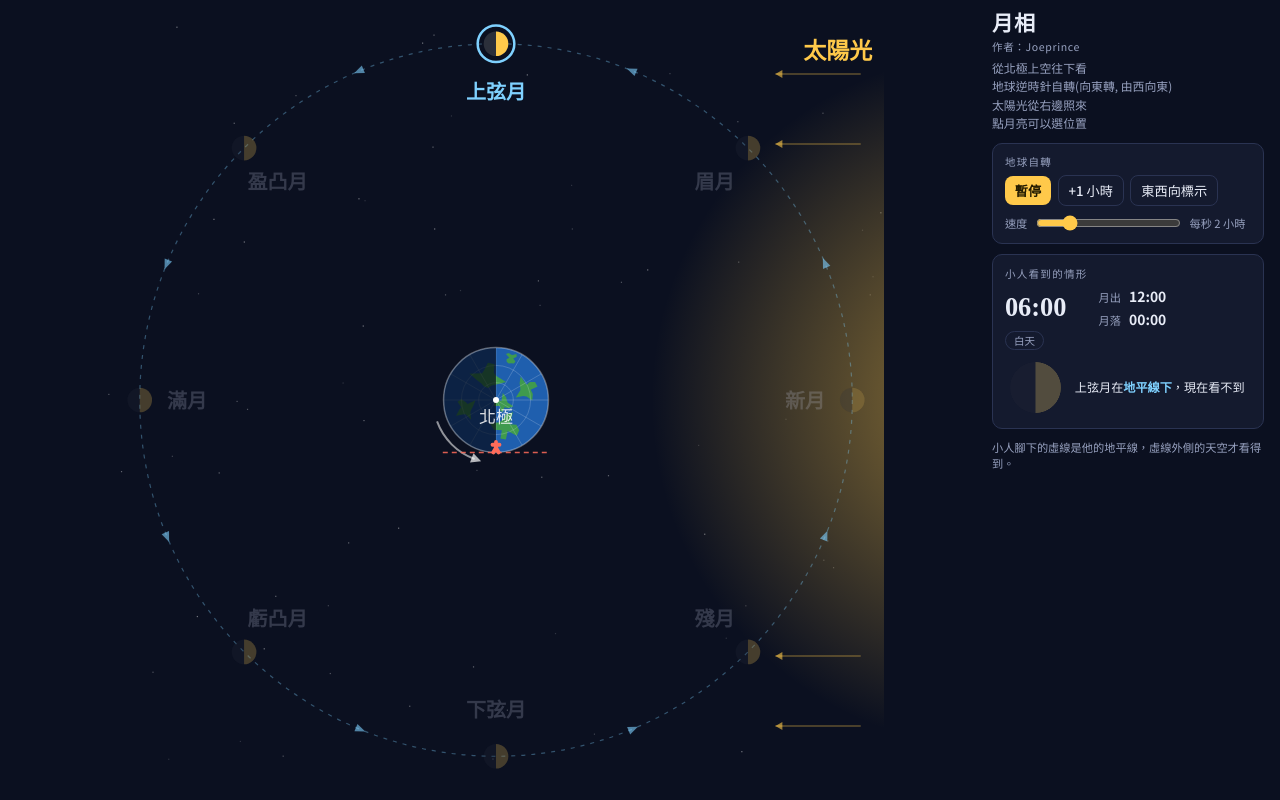
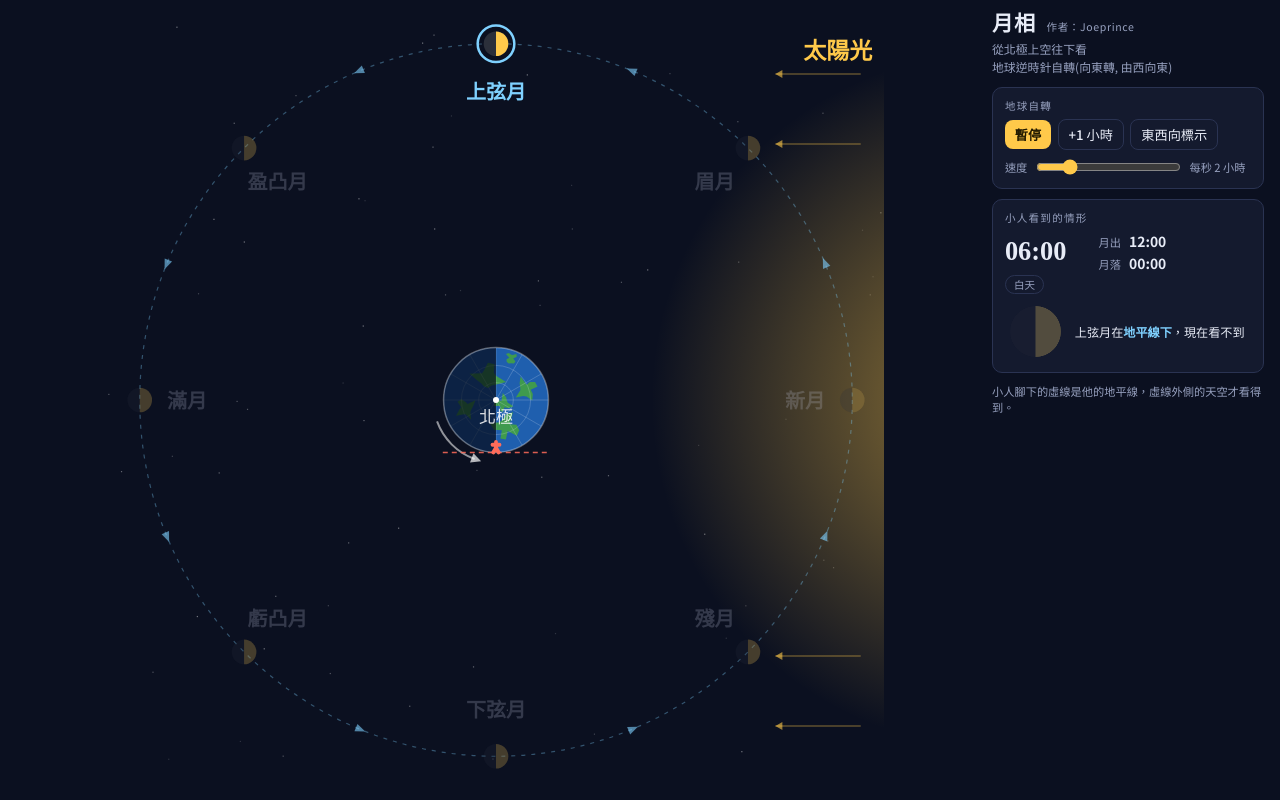
Before and after one commit to joeprince7/moon-phase, a plain HTML site: page index.html in a window 1280 px wide. Drawn offline with Linux system fonts and the light colour scheme.

Commit message:
Add files via upload

```diff
--- a/index.html
+++ b/index.html
@@ -52,7 +52,9 @@ input[type=range]{flex:1;min-width:80px;accent-color:var(--sun)}
 .rise div{display:flex;gap:8px;align-items:baseline}
 .rise dt{color:var(--muted);font-size:.85em}
 .rise dd{margin:0;font-weight:700;font-size:1.05em}
-.by{margin:0 0 .4em;color:var(--muted);font-size:.8em;letter-spacing:.06em}
+.titleRow{display:flex;align-items:baseline;gap:.8em;flex-wrap:wrap;margin-bottom:.2em}
+.titleRow h1{margin:0}
+.by{margin:0;color:var(--muted);font-size:.8em;letter-spacing:.06em}
 .note{color:var(--muted);font-size:.85em;margin:0}
 </style>
 
@@ -65,9 +67,8 @@ input[type=range]{flex:1;min-width:80px;accent-color:var(--sun)}
 
   <aside>
     <header>
-      <h1>月相</h1>
-      <p class="by">作者：Joeprince</p>
-      <p class="sub">從北極上空往下看<br>地球逆時針自轉(向東轉, 由西向東)<br>太陽光從右邊照來<br>點月亮可以選位置</p>
+      <div class="titleRow"><h1>月相</h1><p class="by">作者：Joeprince</p></div>
+      <p class="sub">從北極上空往下看<br>地球逆時針自轉(向東轉, 由西向東)</p>
     </header>
     <div class="box">
       <p class="label">地球自轉</p>
```
